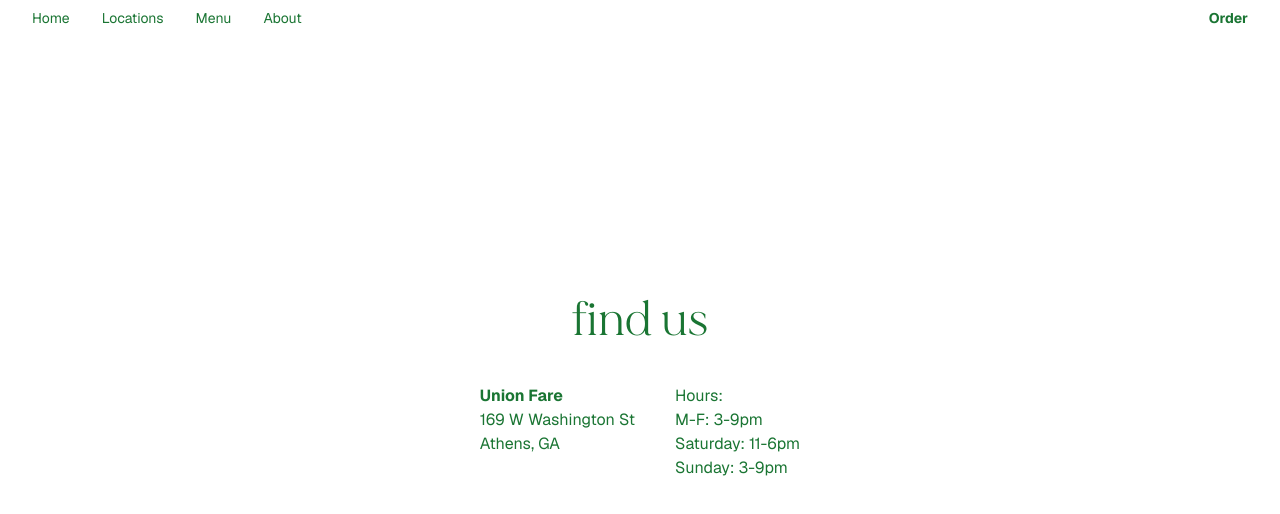
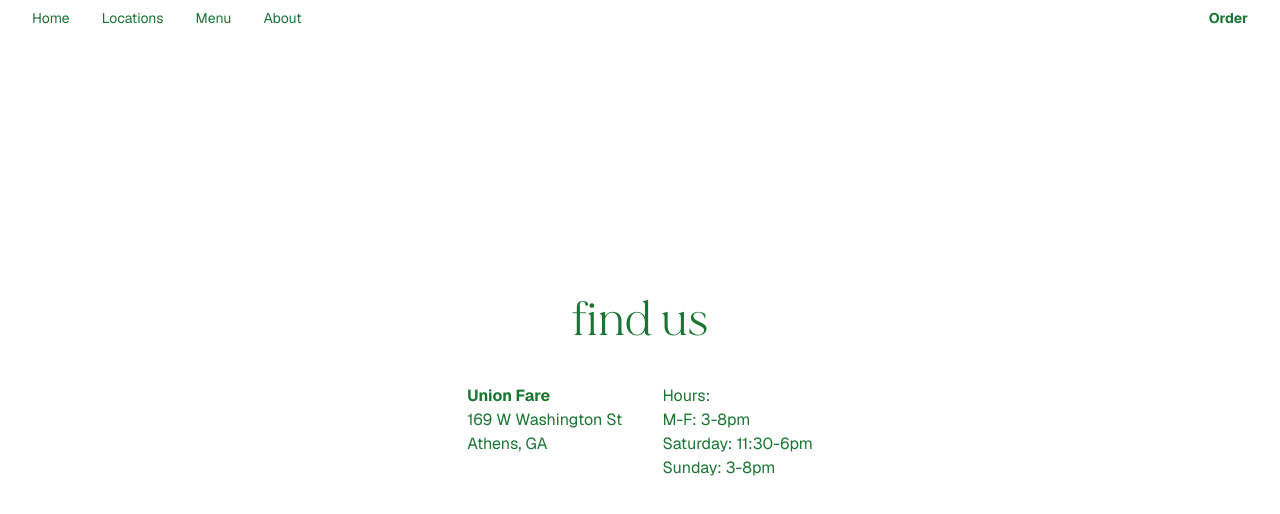
Before and after one commit to stephenfcan/nujii, a Next.js app: page /locations in a window 1280 px wide. Shown: the top 514 px of the page. Built offline with nearby package versions, Linux system fonts and the light colour scheme.

Commit message:
add online order link

```diff
--- a/src/app/locations/page.js
+++ b/src/app/locations/page.js
@@ -20,13 +20,13 @@
                 Hours:
               </p>
               <p className="font-sans text-md max-w-xl">
-                M-F: 3-9pm
+                M-F: 3-8pm
               </p>
               <p className="font-sans text-md max-w-xl">
-                Saturday: 11-6pm
+                Saturday: 11:30-6pm
               </p>
               <p className="font-sans text-md max-w-xl">
-                Sunday: 3-9pm
+                Sunday: 3-8pm
               </p>
             </div>
         </div>
--- a/src/app/page.js
+++ b/src/app/page.js
@@ -13,7 +13,7 @@
           <Link className="text-[#1a7533]" href='https://www.instagram.com/nujiitea/'>
             <AiFillInstagram size={30} />
           </Link>
-          <Link className="text-[#1a7533]" href="/order"><b>Order Here</b></Link>
+          <Link className="text-[#1a7533]" href="https://order.nujii.com"><b>Order Here</b></Link>
         </div>
       </div>
     </div>
--- a/src/components/Navbar.js
+++ b/src/components/Navbar.js
@@ -13,7 +13,7 @@
             <Link href="/locations">Locations</Link>
           </li>
           <li>
-            <Link href="/menu">Menu</Link>
+            <Link href="https://order.nujii.com">Menu</Link>
           </li>
           <li>
             <Link href="/about">About</Link>
@@ -24,7 +24,7 @@
       </ul>
       <ul className='flex space-x-4 md:space-x-8 font-sans text-[#1a7533] text-sm'>
           <li>
-            <Link href="/order"><b>Order</b></Link>
+            <Link href="https://order.nujii.com"><b>Order</b></Link>
           </li>
       </ul>
       {/* <ul className='font-sans text-[#1a7533] text-sm'>
```
